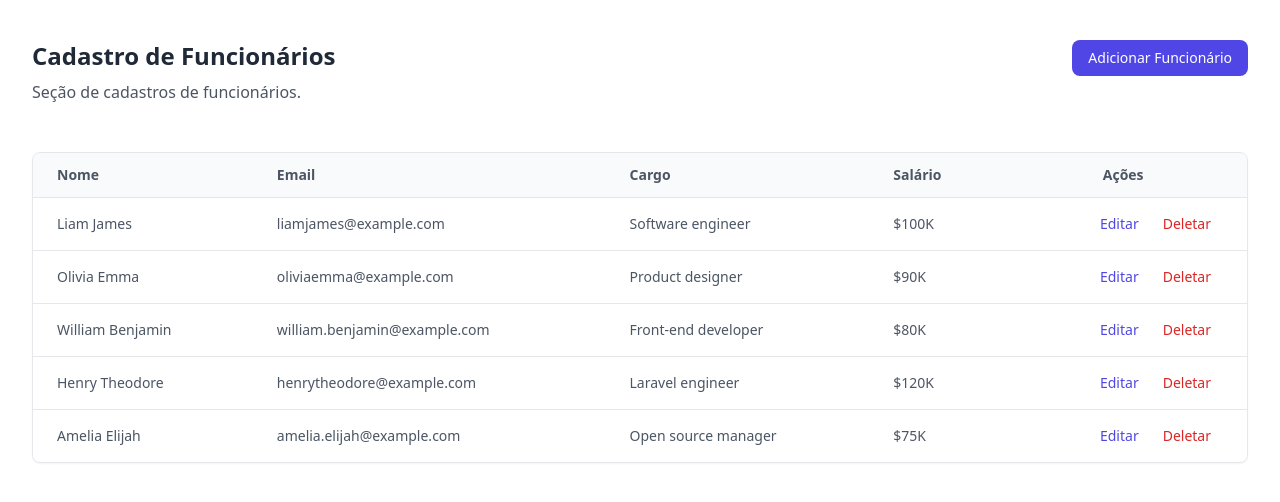
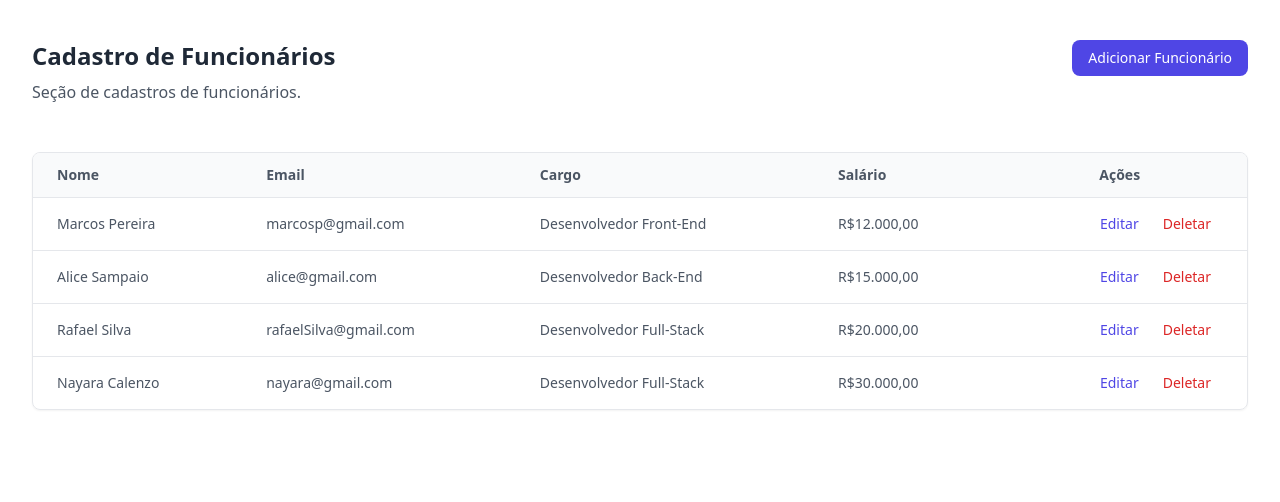
Before and after one commit to rodrigoamb/FS42-ALDEOTA-REACTJS-AULA02-TELA-LOGIN, a React (Vite) app: page /produto in a window 1280 px wide. Shown: the top 502 px of the page. Built offline with nearby package versions, Linux system fonts and the light colour scheme; data requests are answered from the project's data file.

Commit message:
aula-03-reactjs-27/01/2025

```diff
--- /dev/null
+++ b/db.json
@@ -0,0 +1,32 @@
+{
+  "myproducts": [
+    {
+      "id": "1",
+      "name": "Marcos Pereira",
+      "email": "marcosp@gmail.com",
+      "position": "Desenvolvedor Front-End",
+      "salary": "R$12.000,00"
+    },
+    {
+      "id": "2",
+      "name": "Alice Sampaio",
+      "email": "alice@gmail.com",
+      "position": "Desenvolvedor Back-End",
+      "salary": "R$15.000,00"
+    },
+    {
+      "id": "3",
+      "name": "Rafael Silva",
+      "email": "rafaelSilva@gmail.com",
+      "position": "Desenvolvedor Full-Stack",
+      "salary": "R$20.000,00"
+    },
+    {
+      "id": "9ae7",
+      "name": "Nayara Calenzo",
+      "email": "nayara@gmail.com",
+      "position": "Desenvolvedor Full-Stack",
+      "salary": "R$30.000,00"
+    }
+  ]
+}
--- a/src/components/Table/Table.jsx
+++ b/src/components/Table/Table.jsx
@@ -1,36 +1,20 @@
+import { useEffect, useState } from "react";
+
 export default function Table() {
-  const tableItems = [
-    {
-      name: "Liam James",
-      email: "liamjames@example.com",
-      position: "Software engineer",
-      salary: "$100K",
-    },
-    {
-      name: "Olivia Emma",
-      email: "oliviaemma@example.com",
-      position: "Product designer",
-      salary: "$90K",
-    },
-    {
-      name: "William Benjamin",
-      email: "william.benjamin@example.com",
-      position: "Front-end developer",
-      salary: "$80K",
-    },
-    {
-      name: "Henry Theodore",
-      email: "henrytheodore@example.com",
-      position: "Laravel engineer",
-      salary: "$120K",
-    },
-    {
-      name: "Amelia Elijah",
-      email: "amelia.elijah@example.com",
-      position: "Open source manager",
-      salary: "$75K",
-    },
-  ];
+  const [tableItems, setTableItems] = useState([]);
+
+  async function fetchData() {
+    const response = await fetch("http://localhost:3001/myproducts");
+    const data = await response.json();
+
+    setTableItems(data);
+  }
+
+  useEffect(() => {
+    fetchData();
+  }, []);
+
+  console.log(tableItems);
 
   return (
     <div className="max-w-screen-xl mx-auto px-4 md:px-8">
--- a/src/main.jsx
+++ b/src/main.jsx
@@ -3,7 +3,7 @@ import { createRoot } from "react-dom/client";
 import "./index.css";
 import App from "./App.jsx";
 import { BrowserRouter, Routes, Route } from "react-router";
-import ProdutoPage from "./pages/ProdutoPage.jsx";
+import ProdutoPage from "./pages/produtoPage.jsx";
 
 createRoot(document.getElementById("root")).render(
   <StrictMode>
```
